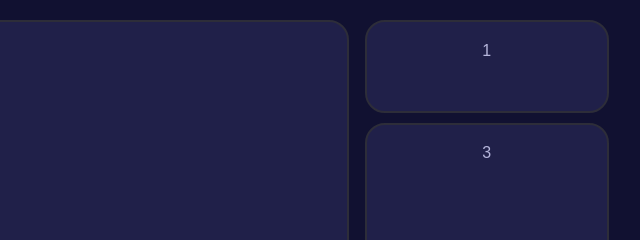
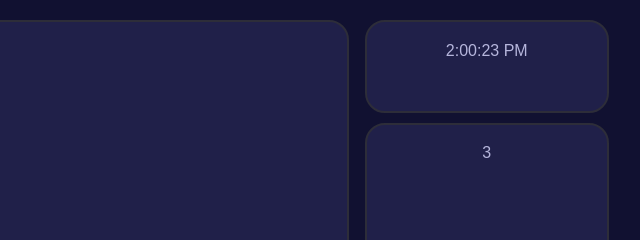
Before and after one commit to lisamaliqi/lisamaliqi.github.io, a website: page index.html in a window 1280 px wide. Shown: the top 240 px of the page, 543-1183 px from the left. Drawn offline with Linux system fonts and the light colour scheme.

Commit message:
adding functionality to the clock

```diff
--- a/index.html
+++ b/index.html
@@ -8,8 +8,9 @@
     <link rel="stylesheet" href="style.css">
 </head>
 <body>
+
     <div class="container">
-        <div class="block div1">1</div>
+        <div class="block div1 clock">-:-</div>
         <div class="block div2">2</div>
         <div class="block div3">3</div>
         <div class="block div4">4</div>
@@ -18,5 +19,7 @@
         <div class="block div7">7</div>
         <div class="block div8">8</div>
     </div>
+
+	<script src="script.js"></script>
 </body>
 </html>
--- /dev/null
+++ b/script.js
@@ -0,0 +1,17 @@
+
+// DOM elements
+const clockEl = document.querySelector('.clock');
+
+
+
+// Function for clock
+const clock = () => {
+    const now = new Date();
+    clockEl.innerText = now.toLocaleTimeString();
+};
+
+
+
+// Call the clock function but also interval so it updates itself
+setInterval(clock, 500);
+clock();
--- a/style.css
+++ b/style.css
@@ -4,7 +4,9 @@ MIDDLE= 600 - 1049
 SMALLEST = MAX 425
 */
 
-
+/*
+//////////////////// -- Layout -- ////////////////////
+*/
 * {
     margin: 0;
     padding: 0;
```
